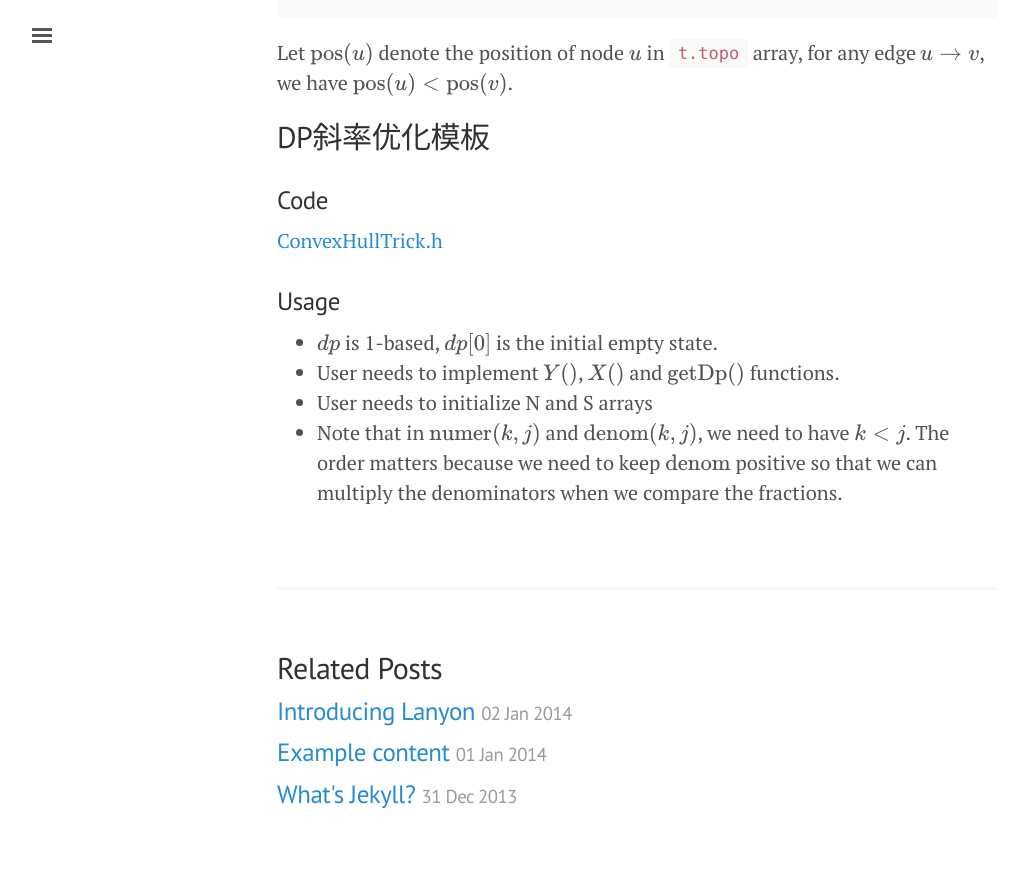
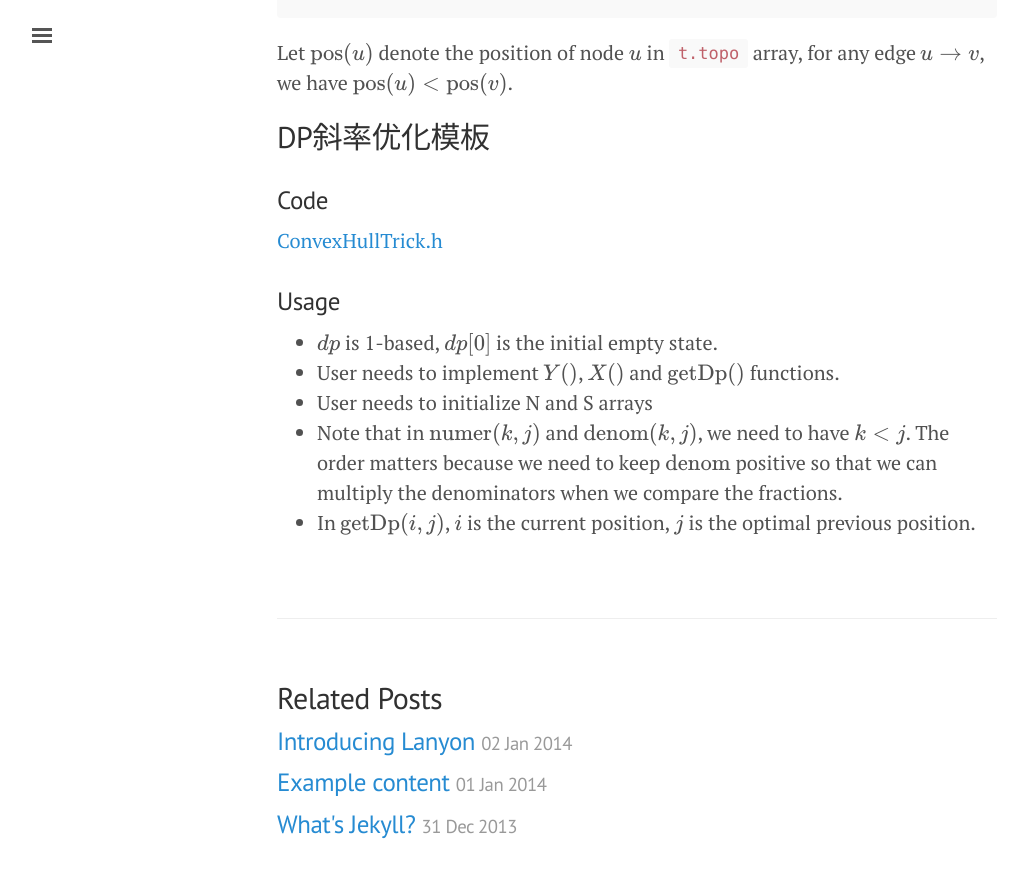
Before and after one commit to atubo/code-snippets, a Jekyll site: the page built from docs/_posts/2017-01-12-cpp-code-docs.md, in a window 1280 px wide and 900 px high, scrolled down 1961 px. Shown: the top 878 px of the window, without its empty margins (3-1031 px from the left). Built offline with Jekyll 4.4.1, drawn with Linux system fonts in a browser that asks for light colours; formulas are drawn with MathJax 3.

Commit message:
Update doc

```diff
--- a/docs/_posts/2017-01-12-cpp-code-docs.md
+++ b/docs/_posts/2017-01-12-cpp-code-docs.md
@@ -77,3 +77,5 @@
 * Note that in $\textrm{numer}(k, j)$ and $\textrm{denom}(k, j)$, we need to have $k < j$.
 The order matters because we need to keep $\textrm{denom}$ positive so that we can multiply the denominators when we
 compare the fractions.
+* In $\textrm{getDp}(i, j)$, $i$ is the current position,
+$j$ is the optimal previous position.
```
